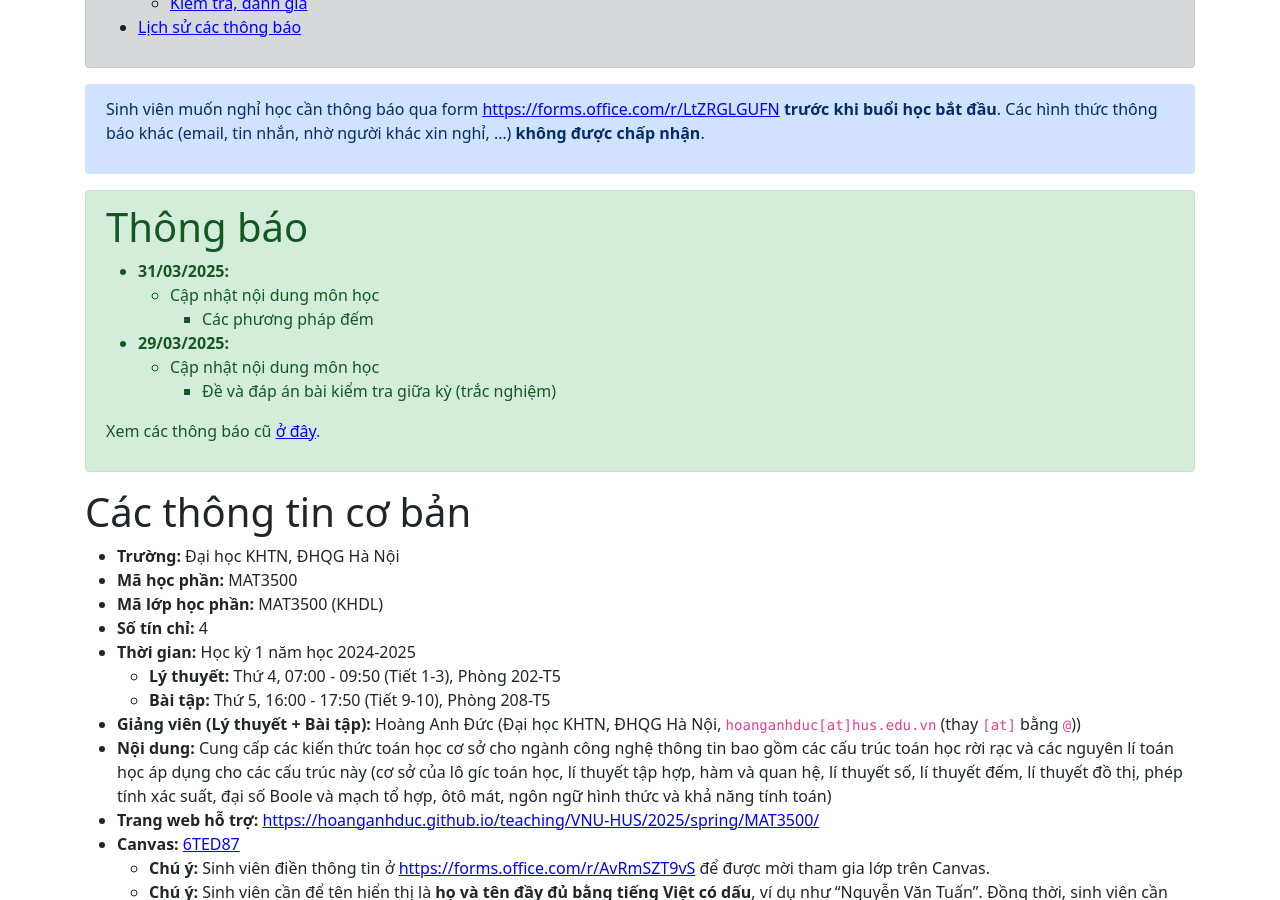
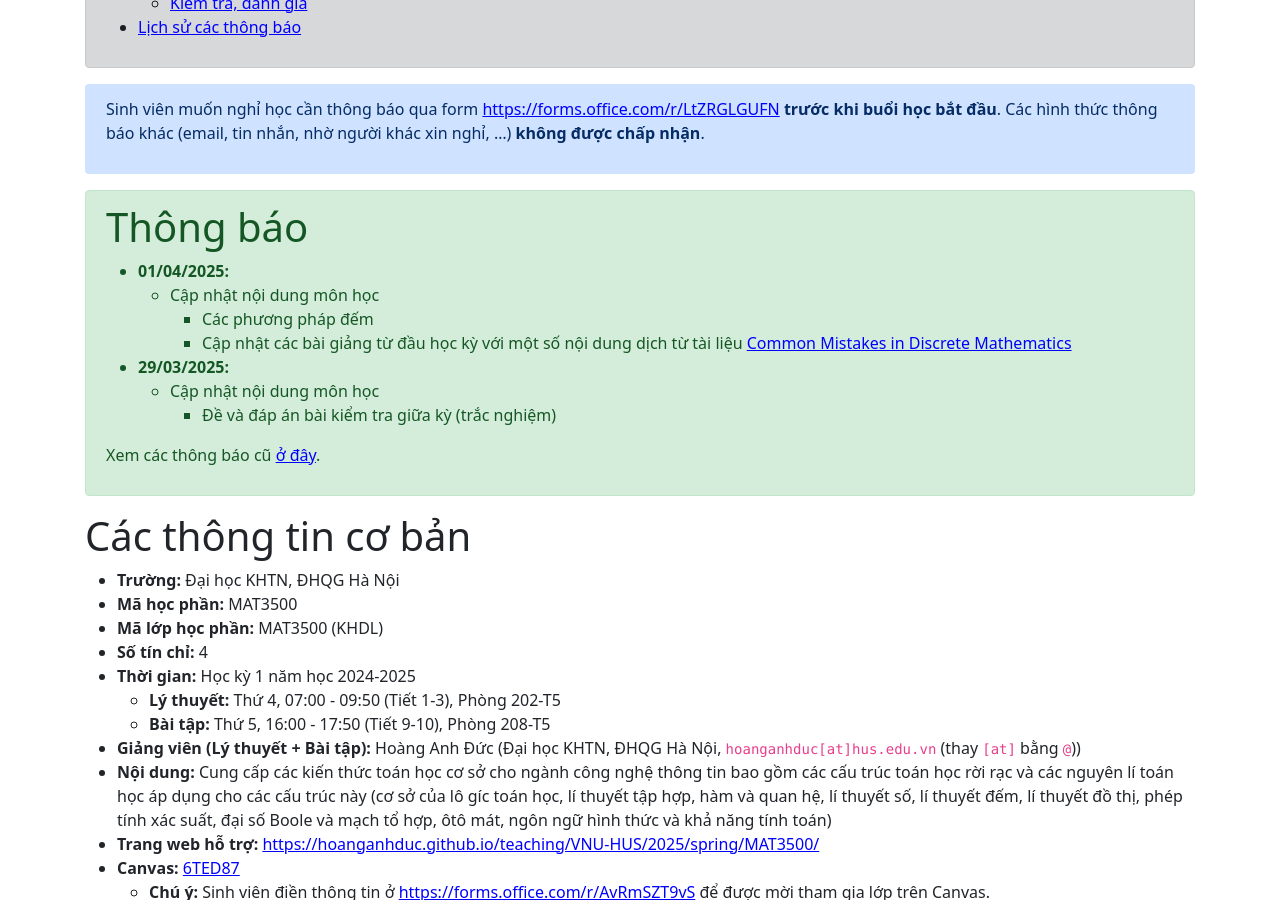
Before and after one commit to hoanganhduc/hoanganhduc.github.io, a Jekyll site: the page built from teaching/VNU-HUS/2025/spring/MAT3500/index.md, in a window 1280 px wide and 900 px high, scrolled down 302 px. Built offline with Jekyll 4.4.1, drawn with Linux system fonts in a browser that asks for light colours; nearby versions of some CDN libraries; a style sheet for code colours, icons or effects is not loaded; some of the changed text lies outside the part shown.

Commit message:
Updated @ 2025-04-01  09:20:10 ICT

```diff
--- a/teaching/VNU-HUS/2025/spring/MAT3500/index.md
+++ b/teaching/VNU-HUS/2025/spring/MAT3500/index.md
@@ -1,7 +1,7 @@
 ---
 layout: default
 title: "VNU-HUS MAT3500: Toán rời rạc"
-last_modified_at: 2025-03-31
+last_modified_at: 2025-04-01
 lang: "vi"
 katex: true
 ---
@@ -22,9 +22,10 @@ Sinh viên muốn nghỉ học cần thông báo qua form [https://forms.office.
 
 <!-- <h2 style="color:red;">Kiểm tra giữa kỳ: 27/03/2025 (Thứ 5), 16:00 - 16:50 (Tiết 9), Phòng 208-T5</h2> -->
 
-* **31/03/2025:**
+* **01/04/2025:**
   * Cập nhật nội dung môn học
     * Các phương pháp đếm
+    * Cập nhật các bài giảng từ đầu học kỳ với một số nội dung dịch từ tài liệu [Common Mistakes in Discrete Mathematics](https://highered.mheducation.com/sites/dl/free/125967651x/1106131/Common_Mistakes_in_Discrete_Math.pdf)
 * **29/03/2025:**
   * Cập nhật nội dung môn học
     * Đề và đáp án bài kiểm tra giữa kỳ (trắc nghiệm)
```
Also changed, not shown: 2 other files.
